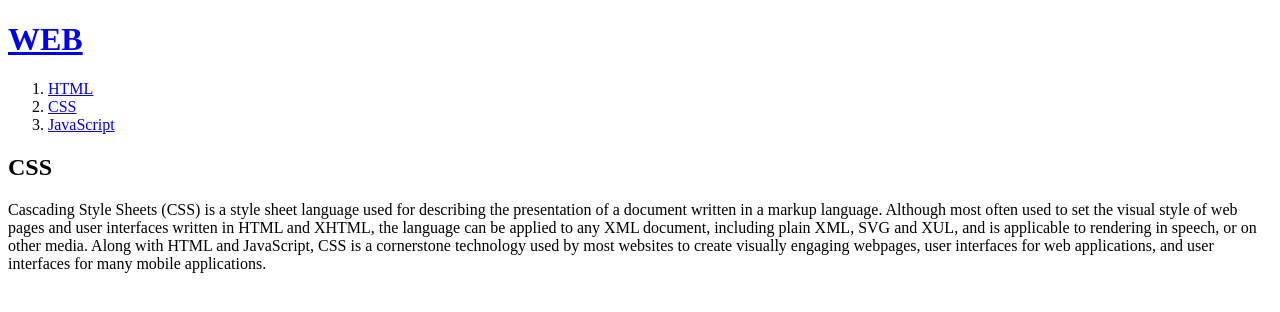
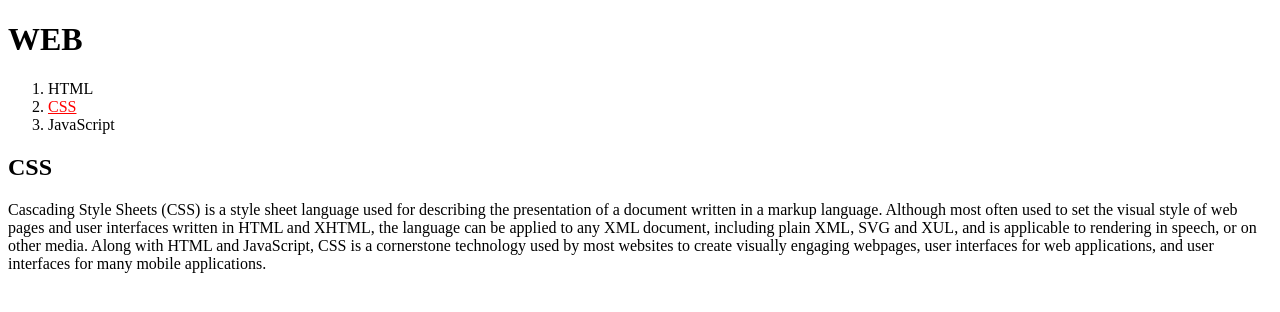
Before and after one commit to ARaOnn/basic_web, a plain HTML site: page 2.html in a window 1280 px wide. Drawn offline with Linux system fonts and the light colour scheme; a script that the page names is missing.

Commit message:
basic_css

```diff
--- a/2.html
+++ b/2.html
@@ -3,12 +3,18 @@
 <head>
   <title>WEB1 - CSS</title>
   <meta charset="utf-8">
+  <style>
+    a {
+      color : black;
+      text-decoration: none;
+    }
+  </style>
 </head>
 <body>
   <h1><a href="index.html">WEB</a></h1>
   <ol>
     <li><a href="1.html">HTML</a></li>
-    <li><a href="2.html">CSS</a></li>
+    <li><a href="2.html" style="color:red; text-decoration: underline;">CSS</a></li>
     <li><a href="3.html">JavaScript</a></li>
   </ol>
   <h2>CSS</h2>
```
Also changed, not shown: index.html (line endings or trailing spaces).
